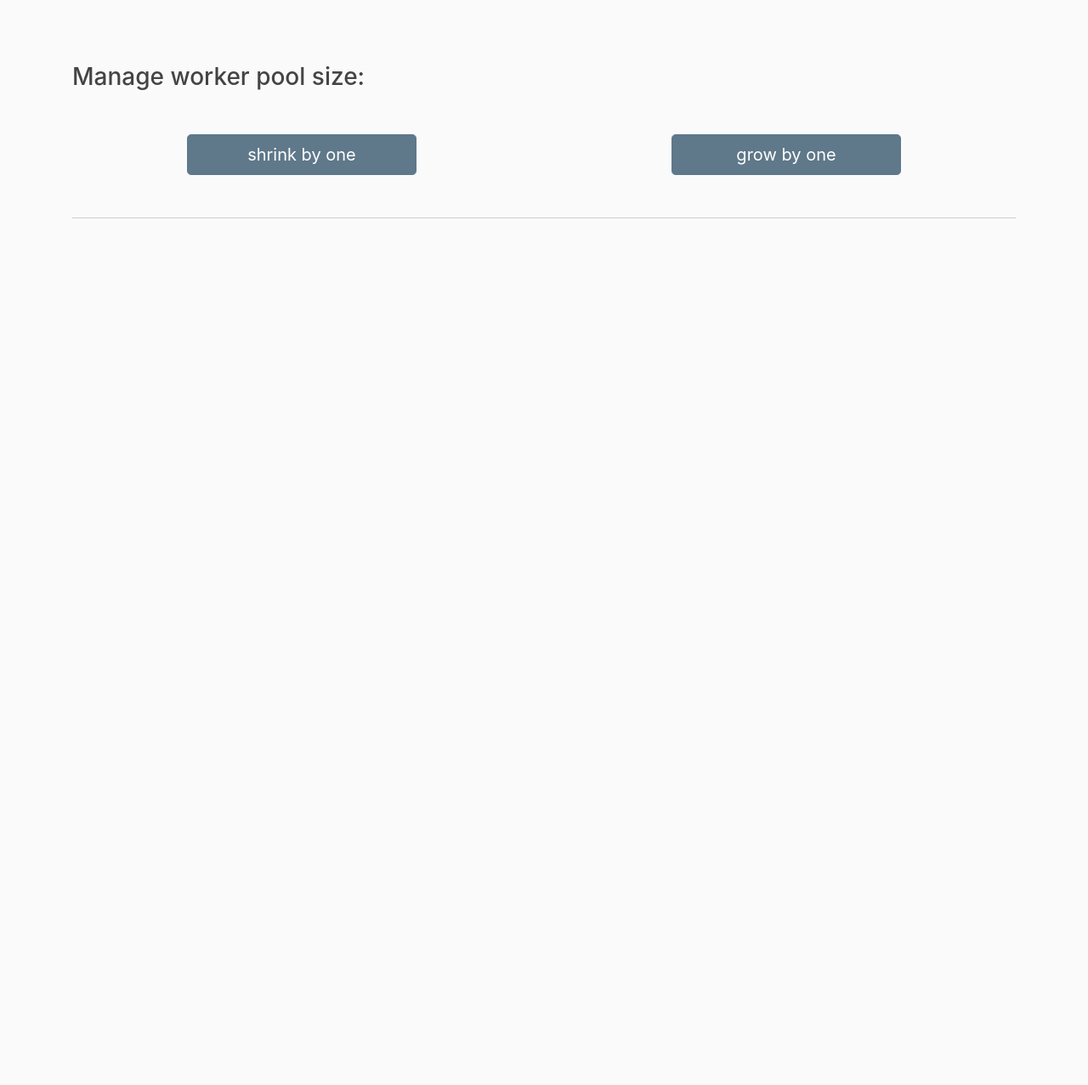
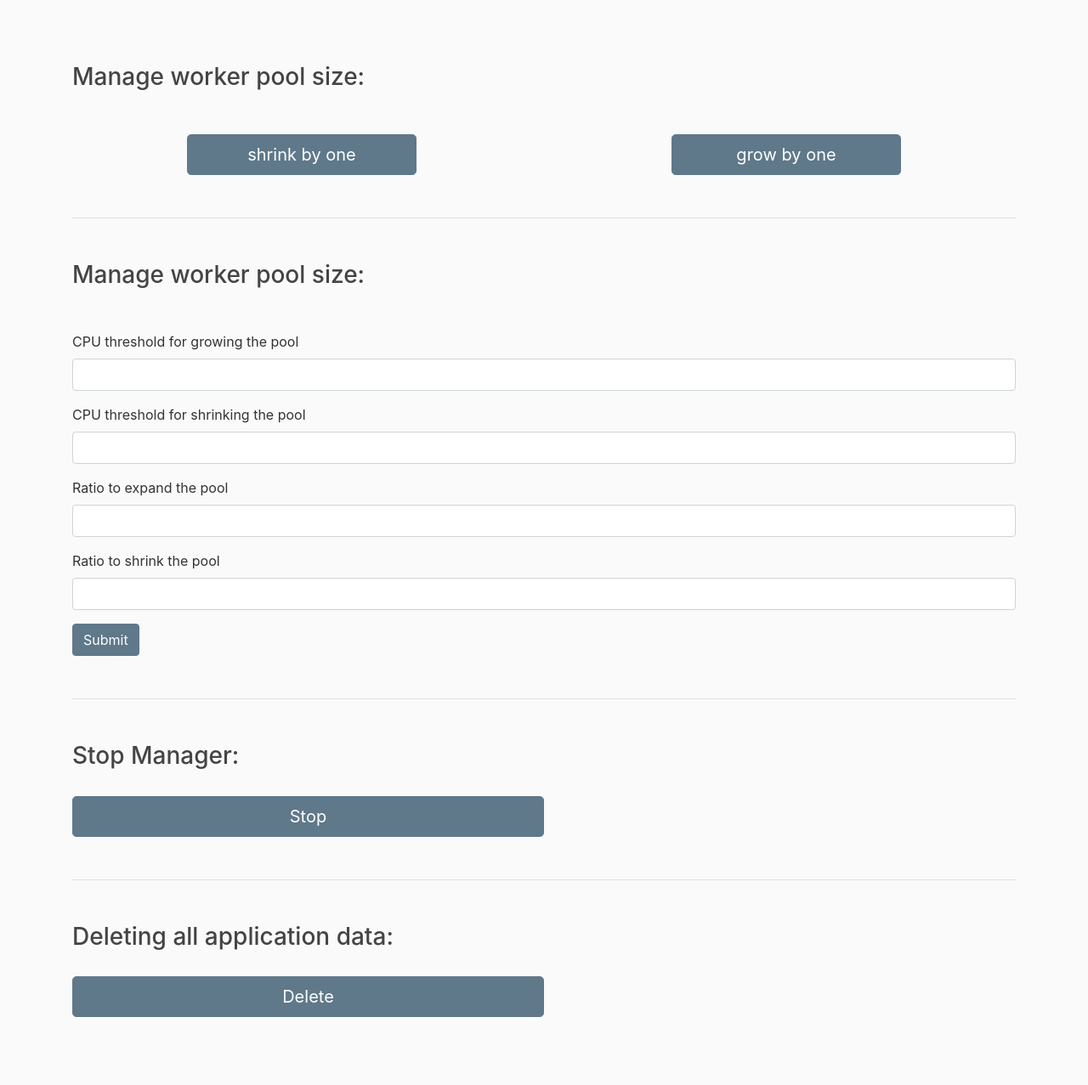
Before and after one commit to AnqiPang/ece1779-a2-managerapp, a Flask app: page /workers/management in a window 1280 px wide. Shown: the part 56-1333 px from the top of the page at 85% size. Before the commit the page ends 800 px from the top, so only its background shows below. Run offline with Flask 2, Linux system fonts and the light colour scheme; some libraries are stand-ins or nearby versions.

Commit message:
finish worker management UI

```diff
--- a/config.py
+++ b/config.py
@@ -2,4 +2,7 @@ class Config(object):
     DEBUG = True
     LOGGING_FILE_PATH = "/ece1779-manager-app.log"
     TESTING = False
+
+    SECRET_KEY = "fe8e5c349e8eb13bf65bdc261229d43d"
+
     TARGET_GROUP_ARN = "arn:aws:elasticloadbalancing:us-east-1:935290738939:targetgroup/ECE1779A2-TG/91f7c395a87d8fac"
--- a/requirements.txt
+++ b/requirements.txt
@@ -1,2 +1,3 @@
 flask
 boto3
+wtforms
--- a/webapp/controllers/workerManagementController.py
+++ b/webapp/controllers/workerManagementController.py
@@ -1,4 +1,5 @@
 from flask import Blueprint, render_template
+from webapp.services import workerManagementService
 
 
 workerManagement = Blueprint('workerManagement', __name__)
@@ -6,4 +7,5 @@ workerManagement = Blueprint('workerManagement', __name__)
 
 @workerManagement.route("/workers/management", methods=["GET"])
 def manage_worker():
-    return render_template("workerManagement.html")
+    auto_scaling_policy_form = workerManagementService.AutoScalingPolicyForm()
+    return render_template("workerManagement.html", form=auto_scaling_policy_form)
--- a/webapp/services/workerManagementService.py
+++ b/webapp/services/workerManagementService.py
@@ -0,0 +1,15 @@
+from flask_wtf import FlaskForm
+from wtforms import SubmitField, IntegerField, FloatField
+from wtforms.validators import DataRequired, Length
+
+
+class AutoScalingPolicyForm(FlaskForm):
+    thresholdForGrowing = IntegerField('CPU threshold for growing the pool',
+                                       validators=[DataRequired(), Length(min=0, max=100)])
+    thresholdForShrinking = IntegerField('CPU threshold for shrinking the pool',
+                                       validators=[DataRequired(), Length(min=0, max=100)])
+    ratioToGrowing = IntegerField('Ratio to expand the pool',
+                                       validators=[DataRequired(), Length(min=0, max=10)])
+    ratioToShrinking = IntegerField('Ratio to shrink the pool',
+                                       validators=[DataRequired(), Length(min=0, max=10)])
+    submit = SubmitField('Submit')
--- a/webapp/templates/workerManagement.html
+++ b/webapp/templates/workerManagement.html
@@ -2,7 +2,7 @@
 {% block content %}
     <div class="spacer-50"></div>
     <section>
-      <div style="border-bottom: 1px solid #ccc">
+      <div class="border-bottom">
           <h3>Manage worker pool size:</h3>
           <div class="spacer-50"></div>
           <div class="row">
@@ -19,5 +19,135 @@
           </div>
           <div class="spacer-50"></div>
       </div>
+      <div class="spacer-50"></div>
+      <form method="POST" action="">
+          {{ form.csrf_token }}
+          <fieldset class="form-group">
+              <h3>Manage worker pool size:</h3>
+              <div class="spacer-50"></div>
+              <div class="form-group">
+                  {{ form.thresholdForGrowing.label(class="form-control-label") }}
+                  {% if form.thresholdForGrowing.errors %}
+                    {{ form.thresholdForGrowing(class="form-control form-control-lg is-invalid") }}
+                    <div class="invalid-feedback">
+                        {% for error in form.thresholdForGrowing.errors %}
+                            <span>{{ error }}</span>
+                        {% endfor %}
+                    </div>
+                  {% else %}
+                          <input type="text" class="form-control" name="thresholdForGrowing">
+                  {% endif %}
+              </div>
+              <div class="form-group">
+                  {{ form.thresholdForShrinking.label(class="form-control-label") }}
+                  {% if form.thresholdForShrinking.errors %}
+                    {{ form.thresholdForShrinking(class="form-control form-control-lg is-invalid") }}
+                    <div class="invalid-feedback">
+                        {% for error in form.thresholdForShrinking.errors %}
+                            <span>{{ error }}</span>
+                        {% endfor %}
+                    </div>
+                  {% else %}
+                          <input type="text" class="form-control" name="thresholdForShrinking">
+                  {% endif %}
+              </div>
+              <div class="form-group">
+                  {{ form.ratioToGrowing.label(class="form-control-label") }}
+                  {% if form.ratioToGrowing.errors %}
+                    {{ form.ratioToGrowing(class="form-control form-control-lg is-invalid") }}
+                    <div class="invalid-feedback">
+                        {% for error in form.ratioToGrowing.errors %}
+                            <span>{{ error }}</span>
+                        {% endfor %}
+                    </div>
+                  {% else %}
+                          <input type="text" class="form-control" name="thresholdForShrinking">
+                  {% endif %}
+              </div>
+              <div class="form-group">
+                  {{ form.ratioToShrinking.label(class="form-control-label") }}
+                  {% if form.ratioToShrinking.errors %}
+                    {{ form.ratioToShrinking(class="form-control form-control-lg is-invalid") }}
+                    <div class="invalid-feedback">
+                        {% for error in form.ratioToShrinking.errors %}
+                            <span>{{ error }}</span>
+                        {% endfor %}
+                    </div>
+                  {% else %}
+                          <input type="text" class="form-control" name="thresholdForShrinking">
+                  {% endif %}
+              </div>
+              <div class="form-group">
+                {{ form.submit(class="btn btn-outline-info btn-dark-blue") }}
+              </div>
+              <div class="spacer-50 border-bottom"></div>
+          </fieldset>
+      </form>
+      <div class="spacer-50"></div>
+
+      <div class="border-bottom">
+          <h3>Stop Manager: </h3>
+          <div class="spacer-30"></div>
+          <a class="btn btn-lg btn-dark-blue" data-toggle="modal" data-target="#stopManager" style="width: 50%" href="">
+              <span>Stop</span>
+          </a>
+          <div class="spacer-50"></div>
+      </div>
+      <div class="modal fade" id="stopManager" tabindex="-1" role="dialog" aria-labelledby="stopManagerLabel"
+             aria-hidden="true">
+        <div class="modal-dialog">
+            <div class="modal-content">
+              <div class="modal-header">
+                  <h3>Confirmation</h3>
+              </div>
+              <div class="modal-body">
+                <span>Are you sure you want to terminates all the workers and then stops the manager itself?</span>
+              </div>
+              <div class="modal-footer">
+                <div>
+                  <a class="btn btn-primary btn-dark-blue" href="/dosomethinghere">
+                    <span>Confirm</span>
+                  </a>
+                  <a class="btn btn-primary btn-dark-blue" data-dismiss="modal">
+                    <span>Cancel</span>
+                  </a>
+                </div>
+              </div>
+            </div>
+        </div>
+      </div>
+      <div class="spacer-50"></div>
+
+      <div>
+          <h3>Deleting all application data: </h3>
+          <div class="spacer-30"></div>
+          <a class="btn btn-lg btn-dark-blue" data-toggle="modal" data-target="#deleteAppData" style="width: 50%" href="">
+              <span>Delete</span>
+          </a>
+          <div class="spacer-50"></div>
+      </div>
+      <div class="modal fade" id="deleteAppData" tabindex="-1" role="dialog" aria-labelledby="deleteAppDataLabel"
+             aria-hidden="true">
+        <div class="modal-dialog">
+            <div class="modal-content">
+              <div class="modal-header">
+                <h3>Confirmation</h3>
+              </div>
+              <div class="modal-body">
+                <span>Are you sure you want to delete application data stored on the database and all images stored on S3?</span>
+              </div>
+              <div class="modal-footer">
+                <div>
+                  <a class="btn bt-primary btn-dark-blue" href="/dosomethinghere">
+                    <span>Confirm</span>
+                  </a>
+                  <a class="btn btn-primary btn-dark-blue" data-dismiss="modal">
+                    <span>Cancel</span>
+                  </a>
+                </div>
+              </div>
+            </div>
+        </div>
+      </div>
     </section>
 {% endblock content %}
```
